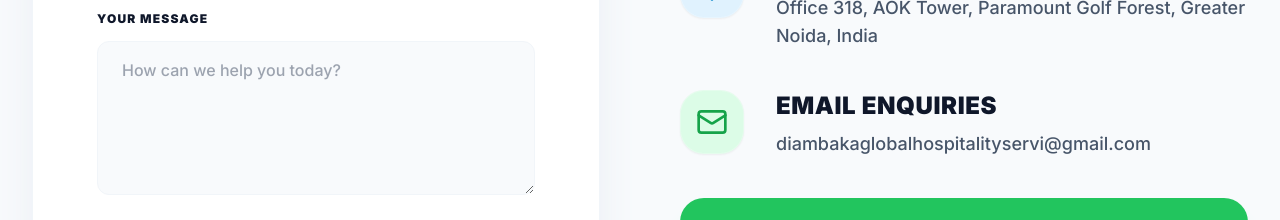
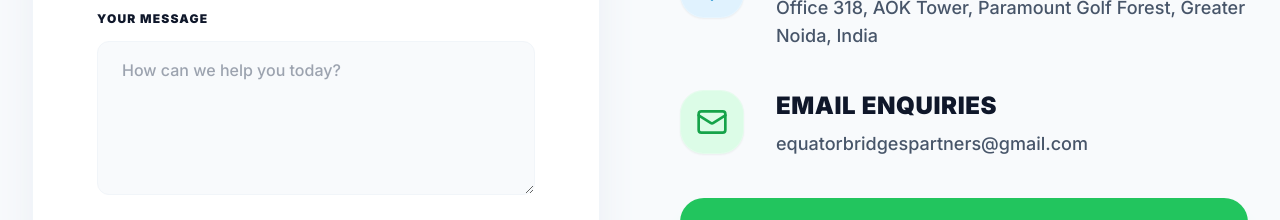
Before and after one commit to Kalide099/EquatorBridgePartners, a Next.js app: page /contact in a window 1280 px wide. Shown: the part 920-1140 px from the top of the page. Built offline with nearby package versions, Linux system fonts and the light colour scheme; no server answers.

Commit message:
Update contact email to equatorbridgespartners@gmail.com

```diff
--- a/app/about/page.tsx
+++ b/app/about/page.tsx
@@ -124,7 +124,7 @@ export default function AboutPage() {
                     </div>
                     <div>
                        <h3 className="text-2xl font-black text-slate-900 mb-2">{t("about.email_title")}</h3>
-                       <p className="text-xl font-medium text-slate-600 transition-colors hover:text-primary-600 break-all">diambakaglobalhospitalityservi@gmail.com</p>
+                       <p className="text-xl font-medium text-slate-600 transition-colors hover:text-primary-600 break-all">equatorbridgespartners@gmail.com</p>
                     </div>
                  </div>
 
--- a/app/contact/page.tsx
+++ b/app/contact/page.tsx
@@ -148,7 +148,7 @@ export default function ContactPage() {
                        </div>
                        <div>
                           <h4 className="text-2xl font-black text-slate-900 mb-2 uppercase tracking-wide">{t("contact_page.email_title")}</h4>
-                          <p className="text-lg text-slate-600 font-medium break-all">diambakaglobalhospitalityservi@gmail.com</p>
+                          <p className="text-lg text-slate-600 font-medium break-all">equatorbridgespartners@gmail.com</p>
                        </div>
                     </div>
 
--- a/app/payment/page.tsx
+++ b/app/payment/page.tsx
@@ -143,7 +143,7 @@ function PaymentContent() {
                      <div className="flex items-start space-x-4 opacity-60">
                          <Mail className="w-5 h-5 mt-1" />
                          <div>
-                            <p className="font-extrabold text-sm">diambakaglobalhospitalityservi@gmail.com</p>
+                            <p className="font-extrabold text-sm">equatorbridgespartners@gmail.com</p>
                             <p className="text-xs text-slate-500">Invoice & Receipt Dept</p>
                          </div>
                      </div>
--- a/components/Footer.tsx
+++ b/components/Footer.tsx
@@ -78,7 +78,7 @@ const Footer = () => {
               </li>
               <li className="flex items-center space-x-3">
                 <Mail className="w-5 h-5 text-primary-500 flex-shrink-0" />
-                <span className="text-sm">diambakaglobalhospitalityservi@gmail.com</span>
+                <span className="text-sm">equatorbridgespartners@gmail.com</span>
               </li>
               <li className="flex items-center space-x-3">
                 <Phone className="w-5 h-5 text-primary-500 flex-shrink-0" />
```
